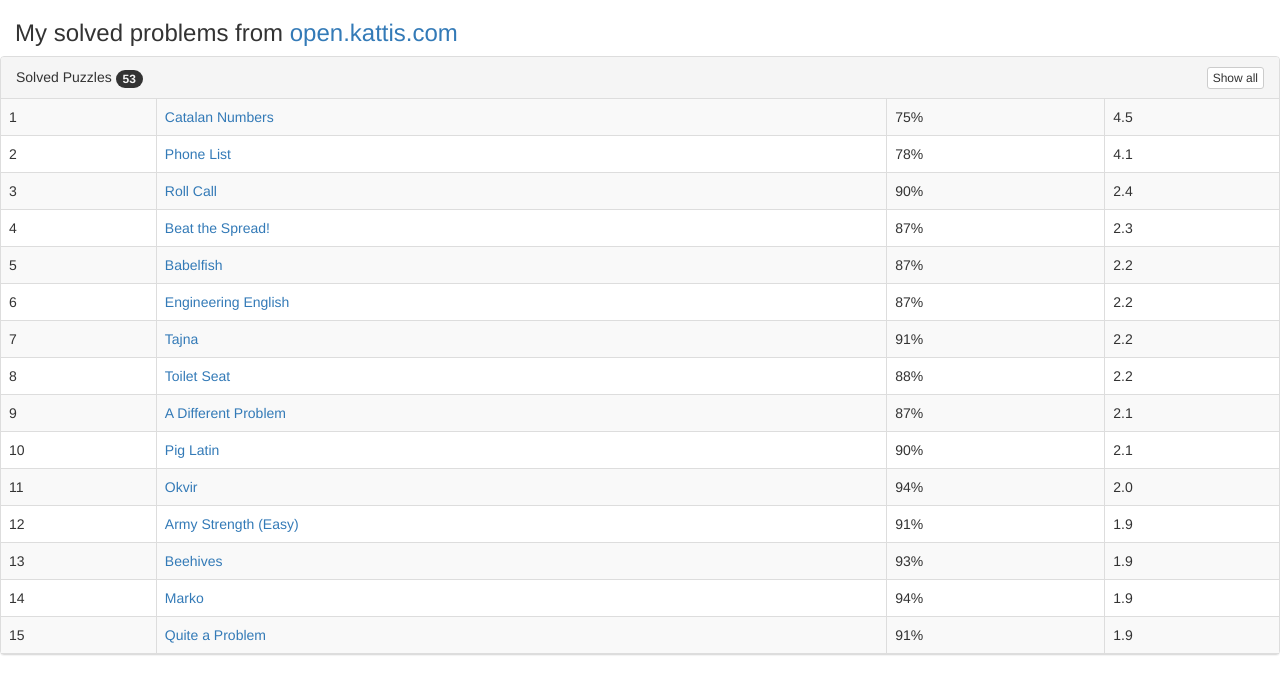
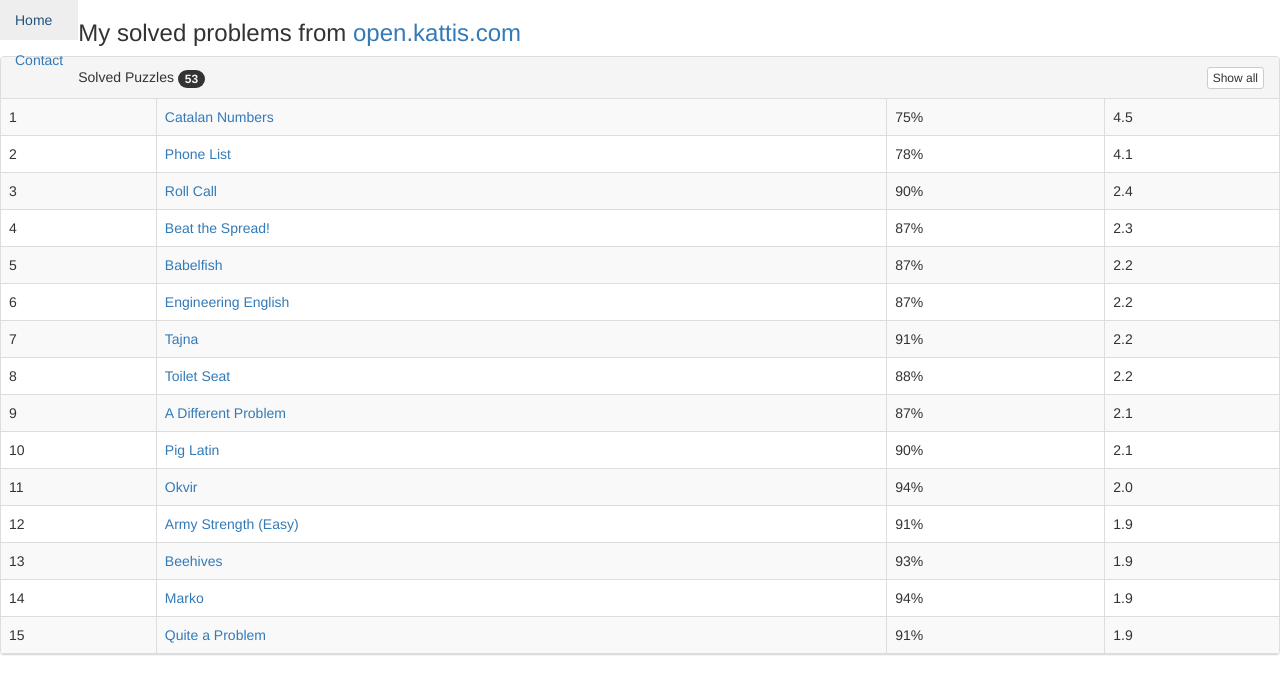
Before and after one commit to DenGodunov/dengodunov.github.io, a plain HTML site: page index.html in a window 1280 px wide. Drawn offline with nearby package versions, Linux system fonts and the light colour scheme.

Commit message:
Update index.html

```diff
--- a/index.html
+++ b/index.html
@@ -9,6 +9,23 @@
         <script type="text/javascript" src="scripts.js"></script>
 </head>
 <body>
+	 <!-- Navbar -->
+    <div class="navbar-left">
+        <ul class="nav pull-right">
+            <li>
+                <a class="scroll enabled" href="#page1" title="Home">
+                    Home
+                </a>
+            </li>
+            <li>
+                <a class="scroll" href="#page2" title="Contact">
+                    Contact
+                </a>
+            </li>
+        </ul>
+    </div>
+    <!-- /Navbar -->
+<div id=page1>
 <div class="container-fluid">
 <h3>My solved problems from <a href='https://open.kattis.com/'>open.kattis.com</a></h3>
   <div class="row">
@@ -343,8 +360,15 @@
 
 
 	</table>
-   </div>
+   			</div>
+		</div>
+	</div>
 </div>
+<div id=page2>
+	<div class="container-fluid">
+		<div class="row">
+		</div>
+	</div>
 </div>
 </body>
 </html>
```
